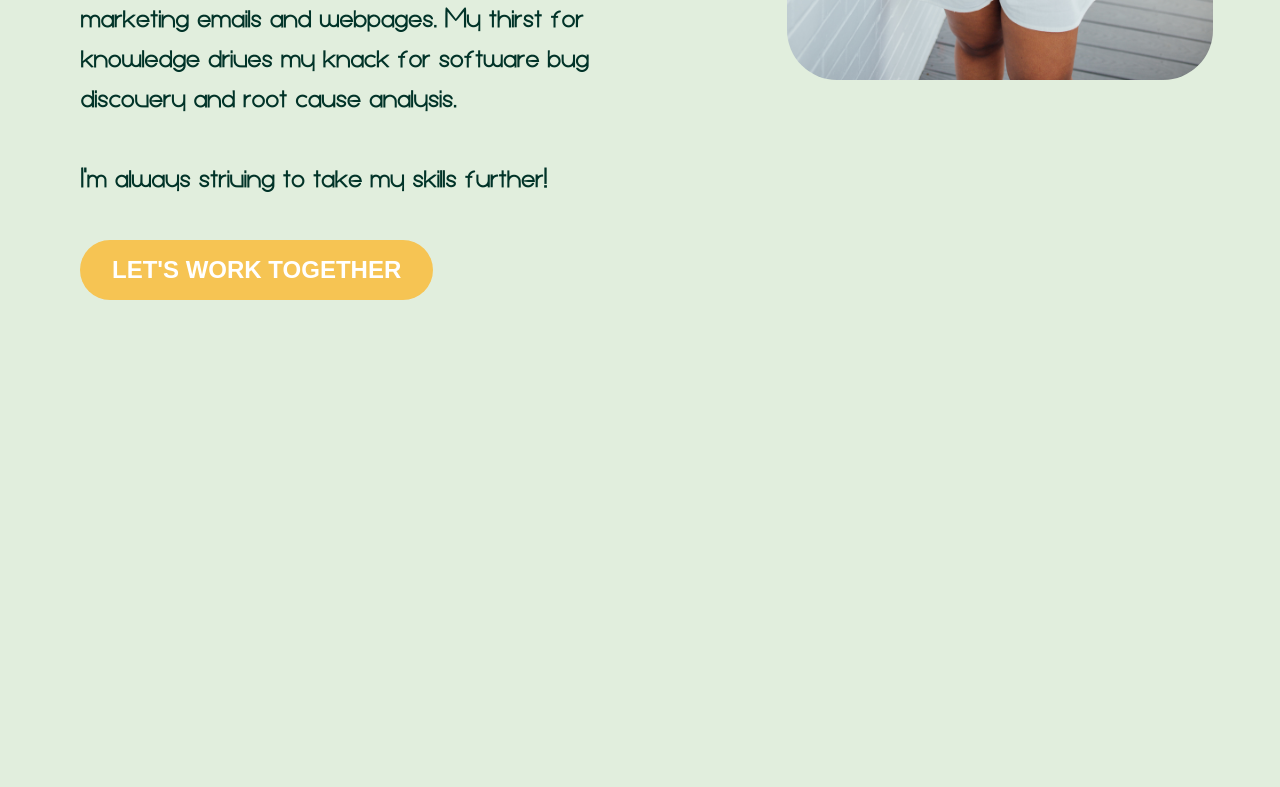
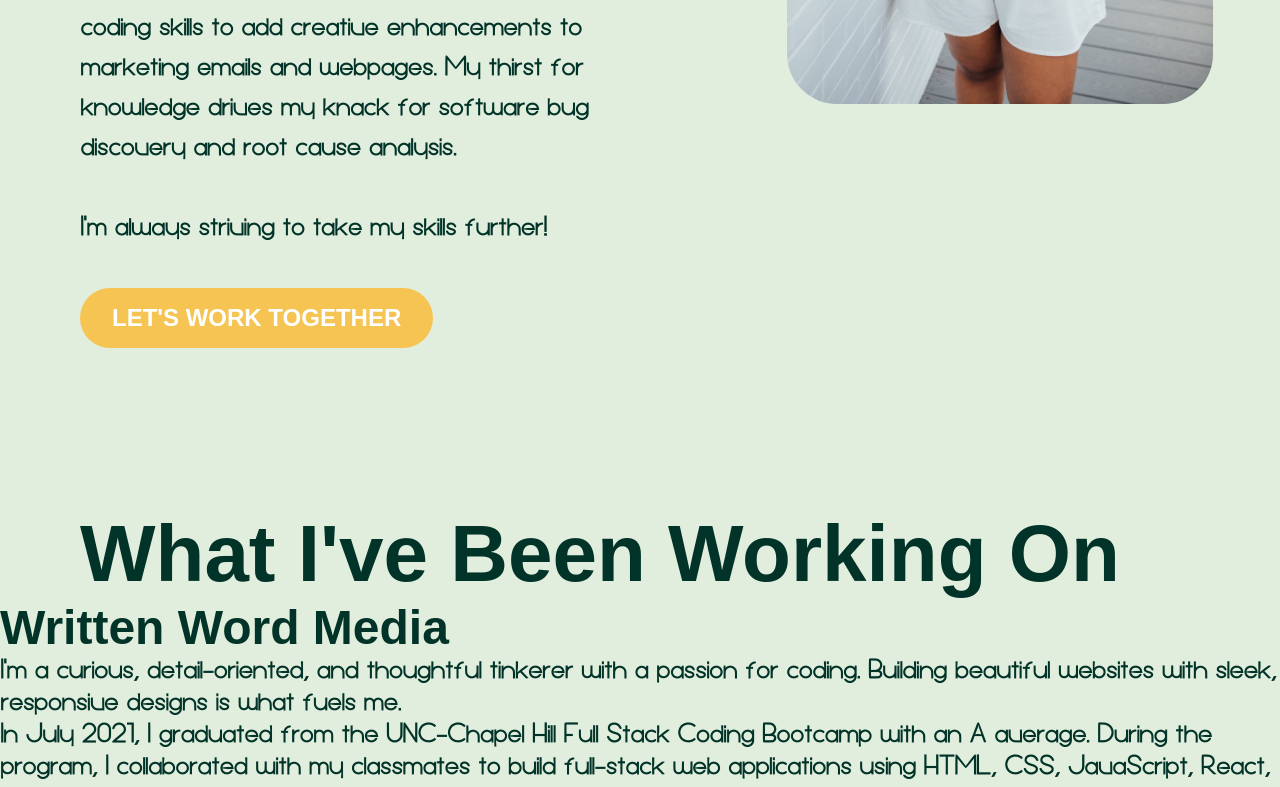
Before and after one commit to mcraeteisha/2022-portfolio, a React (Create React App) app in the folder teisha-portfolio/: page / in a window 1280 px wide. Shown: the part 1312-2099 px from the top of the page. Before the commit the page ends 1612 px from the top, so only its background shows below. Built offline with nearby package versions, Linux system fonts and the light colour scheme; a web font is replaced by a local one.

Commit message:
added WWMWork page

```diff
--- a/teisha-portfolio/src/components/PortfolioContainer.js
+++ b/teisha-portfolio/src/components/PortfolioContainer.js
@@ -1,12 +1,14 @@
 import React from 'react';
 import LandingPage from './pages/LandingPage';
 import BioPage from './pages/BioPage';
+import WWMWork from './pages/WWMWork';
 
 function PortfolioContainer() {
     return(
         <>
             <LandingPage />
             <BioPage />
+            <WWMWork />
         </>
     )
 };
--- a/teisha-portfolio/src/components/pages/BioPage.js
+++ b/teisha-portfolio/src/components/pages/BioPage.js
@@ -19,9 +19,12 @@ function BioPage() {
                 </Bio>
             </BioContainer>
             <ButtonDiv>
-                <a href="mailto: mcraeteisha@gmail.com"><WorkButton>Let's Work Together</WorkButton></a>
+                <a href="mailto: mcraeteisha@gmail.com"><button>Let's Work Together</button></a>
             </ButtonDiv>
         </div>
+        <WorkHeaderDiv>
+            <h1>What I've Been Working On</h1>
+        </WorkHeaderDiv>
         </>
     )
 };
@@ -29,7 +32,7 @@ function BioPage() {
 const BioContainer = Styled.div
  `
     padding-left: 5em;
-    padding-top: 5em;
+    padding-top: 8em;
  `
 
 const Bio = Styled.h4
@@ -40,7 +43,7 @@ const Bio = Styled.h4
 const HeadShotContainer = Styled.div
 `
     float: right;
-    padding-top: 5em;
+    padding-top: 6.5em;
     padding-left: 5em;
     width: 50%;
     display: flex;
@@ -58,8 +61,10 @@ const ButtonDiv = Styled.div
     padding-left: 5em;
 `
 
-const WorkButton = Styled.button
+const WorkHeaderDiv = Styled.div
 `
+    padding-top: 10em;
+    padding-left: 5em;
 `
 
 export default BioPage;
--- /dev/null
+++ b/teisha-portfolio/src/components/pages/WWMWork.js
@@ -0,0 +1,53 @@
+import React from 'react';
+import Styled from "styled-components";
+import ATK from '../../images/wwm_email_templates_yellow.png';
+import MultiEmail from '../../images/wwm_email_templates_green.png';
+
+
+function WWMWork() {
+    return(
+        <>
+        <div>
+           <Heading>Written Word Media</Heading>
+           <DescriptionDiv>
+            <WWMDescription>
+                <p>I'm a curious, detail-oriented, and thoughtful tinkerer with a passion for coding. Building beautiful websites with sleek, responsive designs is what fuels me.</p>
+                <p>In July 2021, I graduated from the UNC-Chapel Hill Full Stack Coding Bootcamp with an A average. During the program, I collaborated with my classmates to build full-stack web applications using HTML, CSS, JavaScript, React, and more.</p>
+            </WWMDescription>
+                <a href="https://www.writtenwordmedia.com/" target="_blank" rel="noreferrer noopener"><h3>writtenwordmedia.com →</h3></a>
+            </DescriptionDiv>
+            <ImageDiv>
+                <ATKImage src={ATK} alt="Audio-Thicket-Email" style={{display: "inline-block"}}></ATKImage>
+                <MultiEmailImage src={MultiEmail} alt="Multiple-Emails" style={{display: "inline-block"}}></MultiEmailImage>
+            </ImageDiv>
+        </div>
+        </>
+    )
+};
+
+
+const Heading = Styled.h2
+`
+`
+
+const DescriptionDiv = Styled.div
+`
+`
+
+const WWMDescription = Styled.h4
+`
+`
+
+const ImageDiv = Styled.div
+`
+`
+
+const ATKImage = Styled.img
+`
+`
+
+const MultiEmailImage = Styled.img
+`
+`
+
+export default WWMWork;
```
